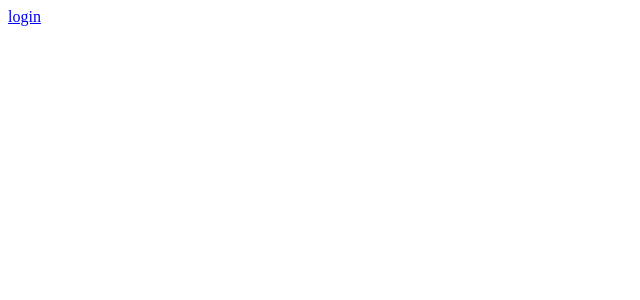
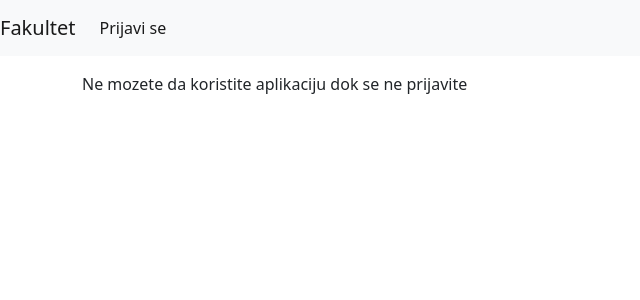
Before and after one commit to euprava-tim10/fakultet-front, an Angular app: page /login in a window 1280 px wide. Shown: the top 300 px of the page, without its empty margins (0-640 px from the left). Built offline with nearby package versions, Linux system fonts and the light colour scheme.

Commit message:
Basic navbar CSS

```diff
--- a/angular.json
+++ b/angular.json
@@ -25,9 +25,13 @@
               "src/assets"
             ],
             "styles": [
+              "node_modules/bootstrap/scss/bootstrap.scss",
+              "node_modules/bootstrap-icons/font/bootstrap-icons.css",
               "src/styles.css"
             ],
-            "scripts": []
+            "scripts": [
+              "node_modules/bootstrap/dist/js/bootstrap.bundle.min.js"
+            ]
           },
           "configurations": {
             "production": {
--- a/package.json
+++ b/package.json
@@ -19,6 +19,8 @@
     "@angular/platform-browser-dynamic": "^15.2.0",
     "@angular/router": "^15.2.0",
     "base64url": "^3.0.1",
+    "bootstrap": "^5.2.3",
+    "bootstrap-icons": "^1.10.4",
     "buffer": "^6.0.3",
     "rxjs": "~7.8.0",
     "tslib": "^2.3.0",
--- a/src/app/app.component.html
+++ b/src/app/app.component.html
@@ -1 +1,34 @@
-<router-outlet></router-outlet>
+<div class="d-flex flex-column h-100">
+    <nav class="navbar navbar-expand-lg navbar-light bg-light fixed-top">
+        <a class="navbar-brand" routerLink="/">Fakultet</a>
+
+        <div class="navbar-nav">
+            <a *ngIf="!isLoggedIn"
+                class="nav-item nav-link active"
+                href="http://localhost:9090/authorize?redirect_uri=localhost%3A4200%2Fredirect&service=fakultet">
+                Prijavi se
+            </a>
+
+            <span class="nav-item nav-link active" *ngIf="isLoggedIn">
+                <span *ngIf="isAdmin">
+                    Prijavljeni ste kao admin
+                </span>
+
+                <span *ngIf="isStudent">
+                    Prijavljeni ste kao student
+                </span>
+
+                (<a (click)="handleLogout()">
+                    Odjavi se
+                </a>)
+            </span>
+        </div>
+    </nav>
+
+    <div class="container" style="padding-top: 4.5rem;">
+        <div id="main-part" class="row justify-content-center">
+            <router-outlet>
+            </router-outlet>
+        </div>
+    </div>
+</div>
--- a/src/app/app.component.ts
+++ b/src/app/app.component.ts
@@ -1,4 +1,6 @@
 import { Component } from '@angular/core';
+import { AuthManagerService } from './auth/auth-manager.service';
+import { ActivatedRoute, Router } from '@angular/router';
 
 @Component({
   selector: 'app-root',
@@ -7,4 +9,26 @@ import { Component } from '@angular/core';
 })
 export class AppComponent {
   title = 'fakultet-front';
+
+  isLoggedIn = false;
+  isAdmin = false;
+  isStudent = false;
+
+  constructor(
+    private authManagerService: AuthManagerService,
+    private router: Router,
+  ) {}
+
+  ngOnInit() {
+    this.router.events.subscribe(x => {
+      this.isLoggedIn = this.authManagerService.isLoggedIn();
+      this.isAdmin = this.authManagerService.isAdmin();
+      this.isStudent = this.authManagerService.isStudent();
+    });
+  }
+
+  handleLogout() {
+    this.isLoggedIn = false;
+    this.authManagerService.logoutUserAndRedirect();
+  }
 }
--- a/src/app/pages/index/index.component.html
+++ b/src/app/pages/index/index.component.html
@@ -1,7 +1,3 @@
-<button (click)="handleLogout()">
-    logout
-</button>
-
 <app-admin-panel *ngIf="isAdmin">
 </app-admin-panel>
 
--- a/src/app/pages/index/index.component.ts
+++ b/src/app/pages/index/index.component.ts
@@ -19,8 +19,4 @@ export class IndexComponent {
     this.isAdmin = this.authManagerService.isAdmin();
     this.isStudent = this.authManagerService.isStudent();
   }
-
-  handleLogout() {
-    this.authManagerService.logoutUserAndRedirect();
-  }
 }
--- a/src/app/pages/login/login.component.html
+++ b/src/app/pages/login/login.component.html
@@ -1,3 +1,3 @@
-<a href="http://localhost:9090/authorize?redirect_uri=localhost%3A4200%2Fredirect&service=fakultet">
-    login
-</a>
+<p>
+    Ne mozete da koristite aplikaciju dok se ne prijavite
+</p>
```
Also changed, not shown: 1 other file (tests, documents, lock files or other folders).
